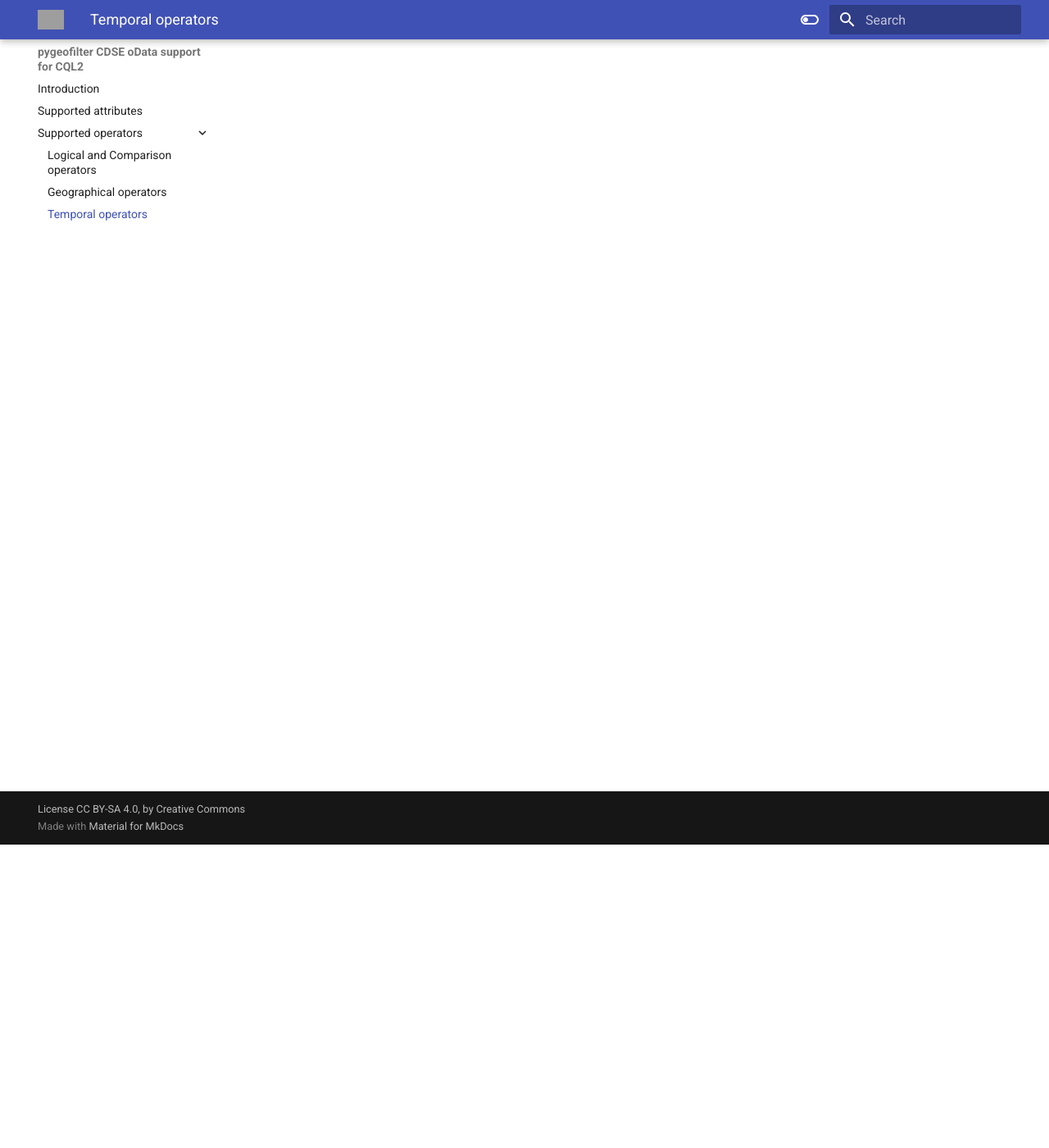
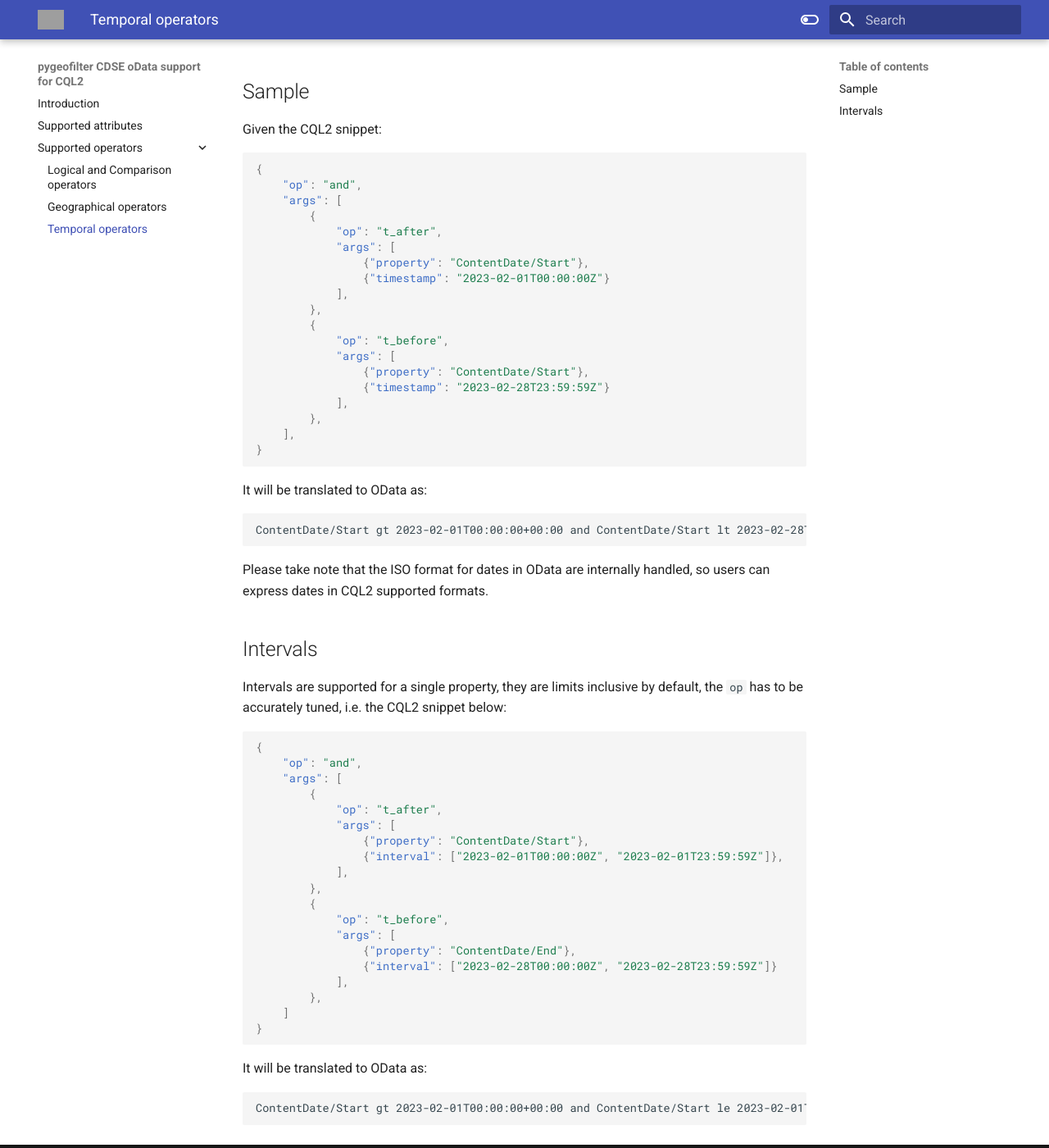
Before and after one commit to parham-membari-terradue/pygeofilter-odata-cdse, an MkDocs documentation site: the page built from docs/temporal_op.md, in a window 1280 px wide and 1400 px high, scrolled down 370 px. Shown: the whole window at 82% size. Built offline with MkDocs 1.6.1 and Material for MkDocs 9.7.7, drawn with Linux system fonts in a browser that asks for light colours; grey boxes are pictures that could not be loaded.

Commit message:
feat: added more dated documentation

````diff
--- a/docs/temporal_op.md
+++ b/docs/temporal_op.md
@@ -4,3 +4,70 @@
 | The subject is a temporal entity that occurs before the object | `t_before`    | `lt`                     |
 | Beginning of a temporal entity.                                | `t_begins`    | `ge`                     |
 | End of a temporal entity.                                      | `t_ends`      | `le`                     |
+
+
+## Sample
+
+Given the CQL2 snippet:
+
+```json
+{
+    "op": "and",
+    "args": [
+        {
+            "op": "t_after",
+            "args": [
+                {"property": "ContentDate/Start"},
+                {"timestamp": "2023-02-01T00:00:00Z"}
+            ],
+        },
+        {
+            "op": "t_before",
+            "args": [
+                {"property": "ContentDate/Start"},
+                {"timestamp": "2023-02-28T23:59:59Z"}
+            ],
+        },
+    ],
+}
+```
+
+It will be translated to OData as:
+
+```
+ContentDate/Start gt 2023-02-01T00:00:00+00:00 and ContentDate/Start lt 2023-02-28T23:59:59+00:00
+```
+
+Please take note that the ISO format for dates in OData are internally handled, so users can express dates in CQL2 supported formats.
+
+## Intervals
+
+Intervals are supported for a single property, they are limits inclusive by default, the `op` has to be accurately tuned, i.e. the CQL2 snippet below:
+
+```json
+{
+    "op": "and",
+    "args": [
+        {
+            "op": "t_after",
+            "args": [
+                {"property": "ContentDate/Start"},
+                {"interval": ["2023-02-01T00:00:00Z", "2023-02-01T23:59:59Z"]},
+            ],
+        },
+        {
+            "op": "t_before",
+            "args": [
+                {"property": "ContentDate/End"},
+                {"interval": ["2023-02-28T00:00:00Z", "2023-02-28T23:59:59Z"]}
+            ],
+        },
+    ]
+}
+```
+
+It will be translated to OData as:
+
+```
+ContentDate/Start gt 2023-02-01T00:00:00+00:00 and ContentDate/Start le 2023-02-01T23:59:59+00:00 and ContentDate/End ge 2023-02-28T00:00:00+00:00 and ContentDate/End lt 2023-02-28T23:59:59+00:00"
+```
````
